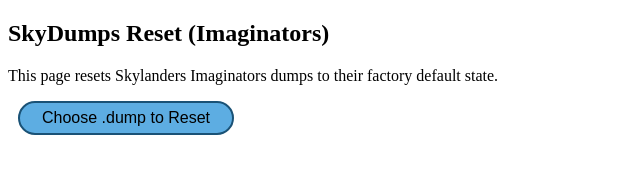
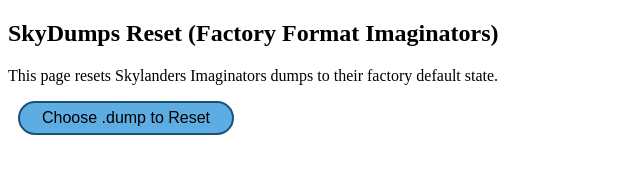
Before and after one commit to skylandersNFC/SkyDumps-Reset, a plain HTML site: page index.html in a window 1280 px wide. Shown: the whole page, without its empty margins (0-640 px from the left). Drawn offline with Linux system fonts and the light colour scheme.

Commit message:
Update index.html

```diff
--- a/index.html
+++ b/index.html
@@ -9,7 +9,7 @@
 
 	<body>
 		<section>
-			<h1>SkyDumps Reset (Imaginators)</h1>
+			<h1>SkyDumps Reset (Factory Format Imaginators)</h1>
 			<p>This page resets Skylanders Imaginators dumps to their factory default state.</p>
 		</section>
 		<label for="dumpToy" id="labelToy">Choose .dump to Reset</label>
```
